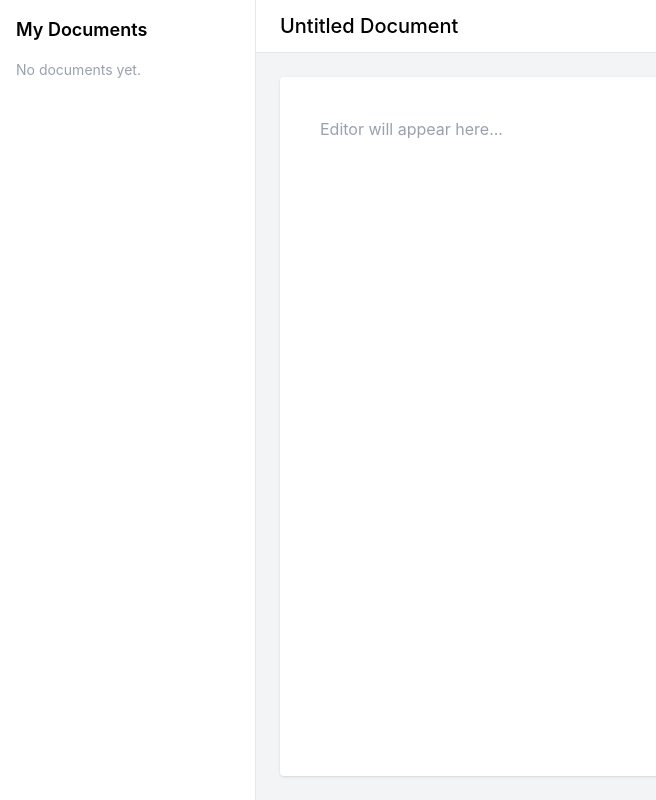
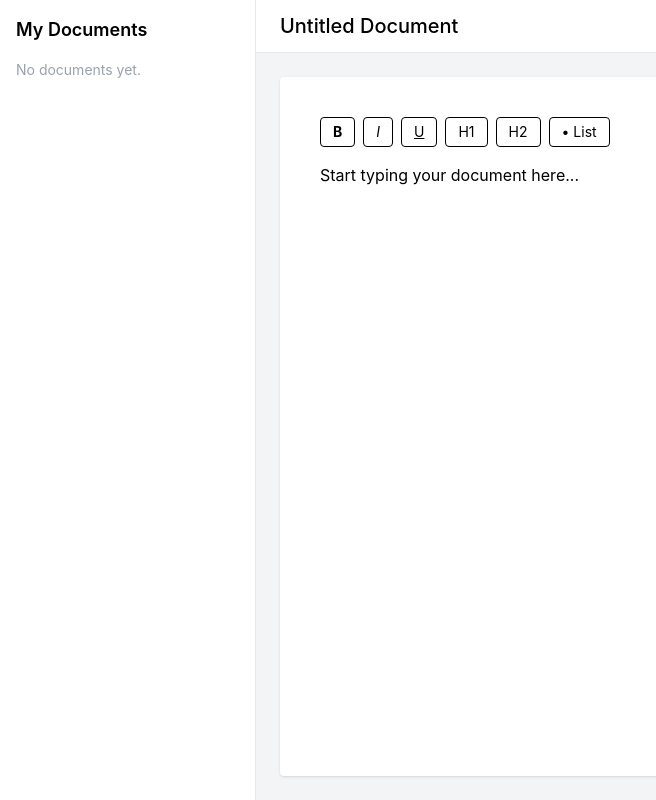
Before and after one commit to partth-somanni/doxdocs, a React (Vite) app in the folder app/client/: page / in a window 1280 px wide. Shown: the whole page, without its empty margins (0-656 px from the left). Built offline with nearby package versions, Linux system fonts and the light colour scheme.

Commit message:
TipTap implemented

```diff
--- a/app/client/package.json
+++ b/app/client/package.json
@@ -10,6 +10,10 @@
     "preview": "vite preview"
   },
   "dependencies": {
+    "@tiptap/extension-underline": "^3.26.0",
+    "@tiptap/pm": "^3.26.0",
+    "@tiptap/react": "^3.26.0",
+    "@tiptap/starter-kit": "^3.26.0",
     "react": "^19.2.6",
     "react-dom": "^19.2.6"
   },
--- a/app/client/src/App.jsx
+++ b/app/client/src/App.jsx
@@ -1,21 +1,20 @@
+import Editor from './Editor'
+
 function App() {
   return (
     <div className="flex h-screen bg-gray-100">
 
-      {/* Left Sidebar */}
       <div className="w-64 bg-white border-r border-gray-200 p-4">
         <h2 className="text-lg font-semibold mb-4">My Documents</h2>
         <p className="text-sm text-gray-400">No documents yet.</p>
       </div>
 
-      {/* Main Editor Area */}
       <div className="flex-1 flex flex-col">
         <div className="bg-white border-b border-gray-200 px-6 py-3">
           <h1 className="text-xl font-medium">Untitled Document</h1>
         </div>
-        <div className="flex-1 p-10 bg-white m-6 rounded shadow">
-          {/* Editor goes here */}
-          <p className="text-gray-400">Editor will appear here...</p>
+        <div className="flex-1 p-10 bg-white m-6 rounded shadow overflow-auto">
+          <Editor />
         </div>
       </div>
 
--- /dev/null
+++ b/app/client/src/Editor.jsx
@@ -0,0 +1,50 @@
+import { useEditor, EditorContent } from '@tiptap/react'
+import StarterKit from '@tiptap/starter-kit'
+import Underline from '@tiptap/extension-underline'
+
+function Editor() {
+  const editor = useEditor({
+    extensions: [StarterKit, Underline],
+    content: '<p>Start typing your document here...</p>',
+  })
+
+  if (!editor) return null
+
+  return (
+    <div>
+      {/* Toolbar */}
+      <div className="flex gap-2 mb-4 flex-wrap">
+        <button onClick={() => editor.chain().focus().toggleBold().run()}
+          className={`px-3 py-1 rounded border text-sm font-bold ${editor.isActive('bold') ? 'bg-gray-800 text-white' : 'bg-white'}`}>
+          B
+        </button>
+        <button onClick={() => editor.chain().focus().toggleItalic().run()}
+          className={`px-3 py-1 rounded border text-sm italic ${editor.isActive('italic') ? 'bg-gray-800 text-white' : 'bg-white'}`}>
+          I
+        </button>
+        <button onClick={() => editor.chain().focus().toggleUnderline().run()}
+          className={`px-3 py-1 rounded border text-sm underline ${editor.isActive('underline') ? 'bg-gray-800 text-white' : 'bg-white'}`}>
+          U
+        </button>
+        <button onClick={() => editor.chain().focus().toggleHeading({ level: 1 }).run()}
+          className={`px-3 py-1 rounded border text-sm ${editor.isActive('heading', { level: 1 }) ? 'bg-gray-800 text-white' : 'bg-white'}`}>
+          H1
+        </button>
+        <button onClick={() => editor.chain().focus().toggleHeading({ level: 2 }).run()}
+          className={`px-3 py-1 rounded border text-sm ${editor.isActive('heading', { level: 2 }) ? 'bg-gray-800 text-white' : 'bg-white'}`}>
+          H2
+        </button>
+        <button onClick={() => editor.chain().focus().toggleBulletList().run()}
+          className={`px-3 py-1 rounded border text-sm ${editor.isActive('bulletList') ? 'bg-gray-800 text-white' : 'bg-white'}`}>
+          • List
+        </button>
+      </div>
+
+      {/* Editor Area */}
+      <EditorContent editor={editor}
+        className="prose max-w-none focus:outline-none min-h-[400px]" />
+    </div>
+  )
+}
+
+export default Editor
```
Also changed, not shown: 1 other file (tests, documents, lock files or other folders).
